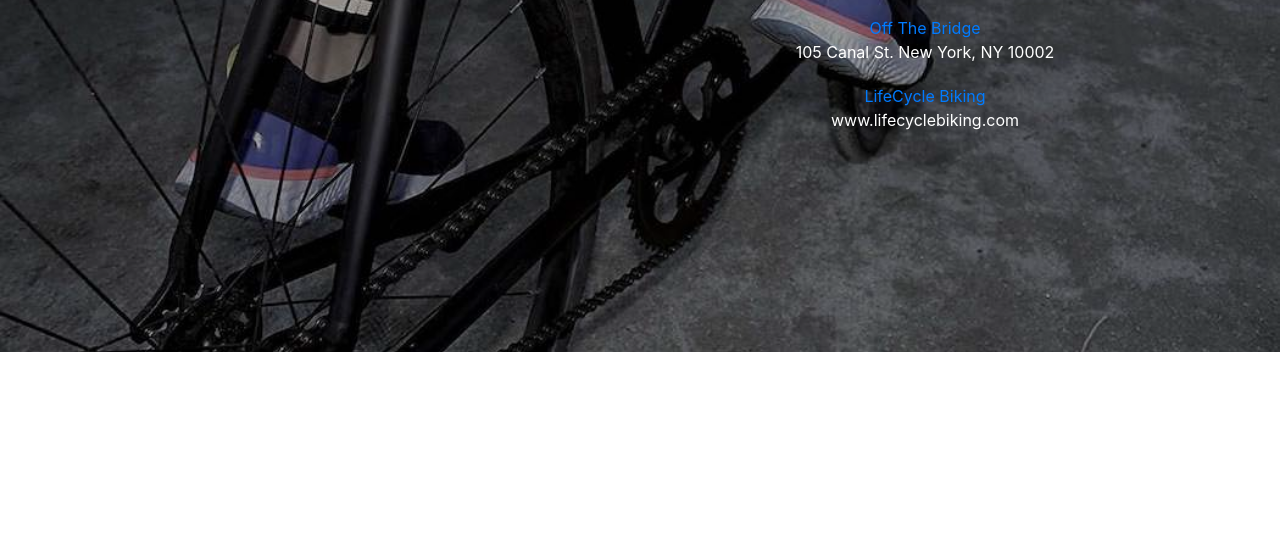
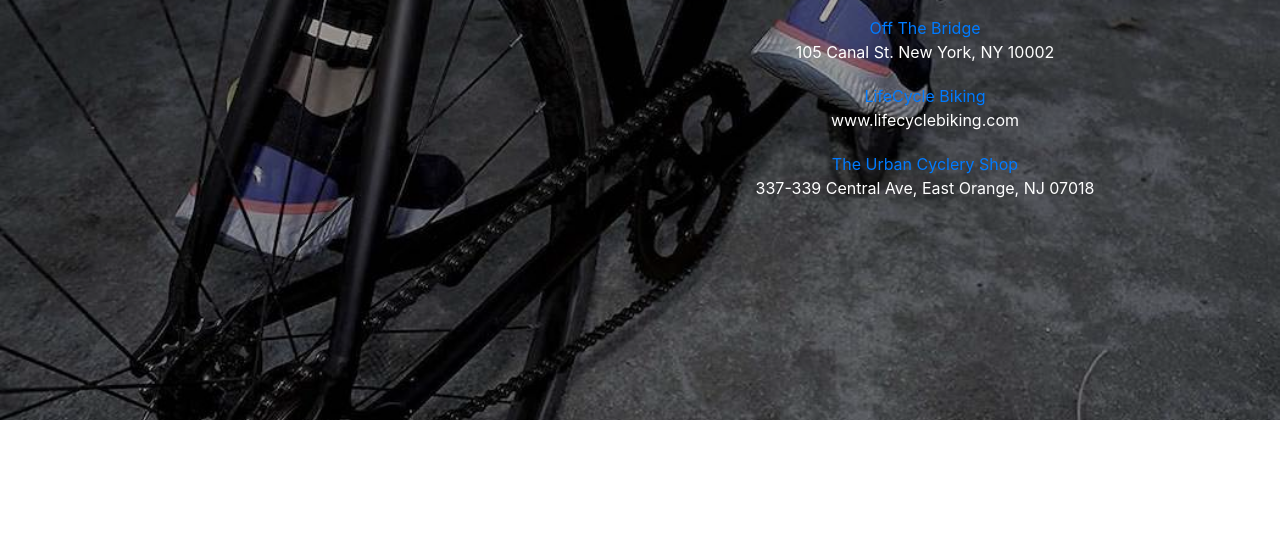
Before and after one commit to fyrfly/fyrfly, a website with bundled scripts: page index.html in a window 1280 px wide. Shown: the part 3048-3597 px from the top of the page. Built offline with nearby package versions, Linux system fonts and the light colour scheme.

Commit message:
Urban Cyclery

```diff
--- a/index.html
+++ b/index.html
@@ -172,6 +172,14 @@
               <a href="http://www.lifecyclebiking.com/provisions-3/">LifeCycle Biking</a>
               <ul class="product-features">
                 <li>www.lifecyclebiking.com</li>
+             </ul>
+            </li>
+            <li class="stockist--list-item underline">
+              <a href="https://www.theurbancycleryshop.com/">The Urban Cyclery Shop</a>
+              <ul class="product-features">
+                <li>337-339 Central Ave, East Orange, NJ 07018</li>
+              </ul>
+              </li>
         </div>
       </div>
     </div>
```
